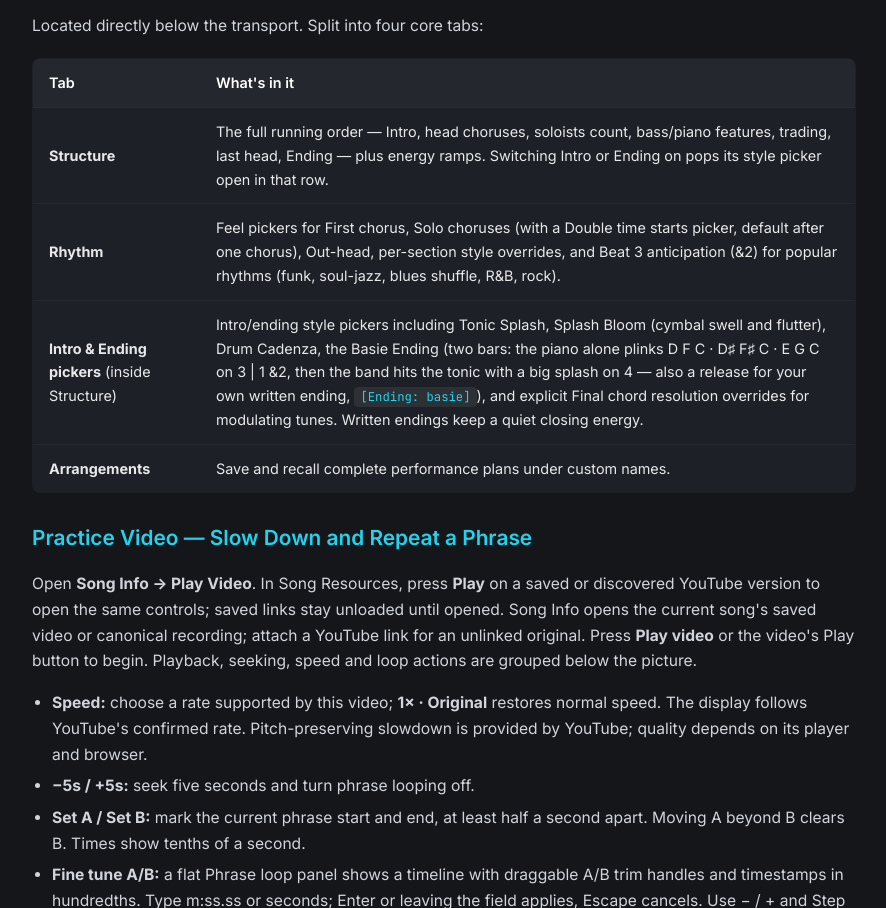
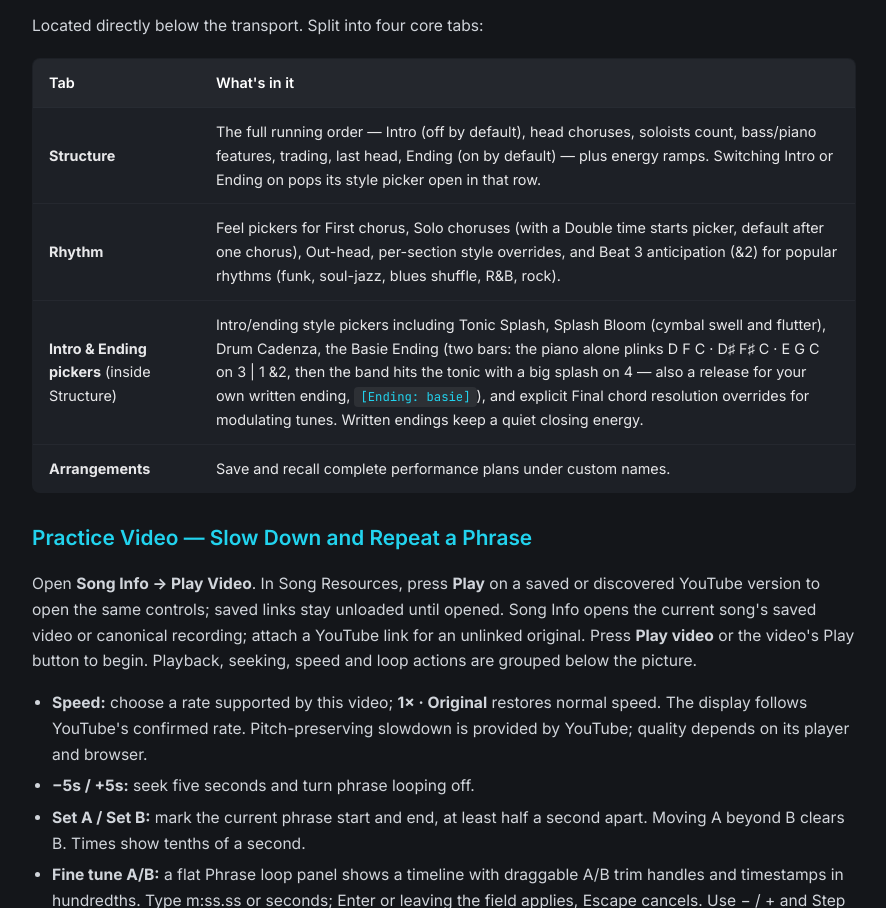
Before and after one commit to jlaval-gh/jam-a-lot-landing, a plain HTML site: page manual.html in a window 1280 px wide. Shown: the part 1736-2644 px from the top of the page, without its empty margins (296-1182 px from the left). Drawn offline with Linux system fonts and the light colour scheme.

Commit message:
Document Intro off by default and Ending on by default in manual

```diff
--- a/manual.html
+++ b/manual.html
@@ -505,7 +505,7 @@
           <tbody>
             <tr>
               <td><strong>Structure</strong></td>
-              <td>The full running order — Intro, head choruses, soloists count, bass/piano features, trading, last head, Ending — plus energy ramps. Switching Intro or Ending on pops its style picker open in that row.</td>
+              <td>The full running order — Intro (off by default), head choruses, soloists count, bass/piano features, trading, last head, Ending (on by default) — plus energy ramps. Switching Intro or Ending on pops its style picker open in that row.</td>
             </tr>
             <tr>
               <td><strong>Rhythm</strong></td>
```
